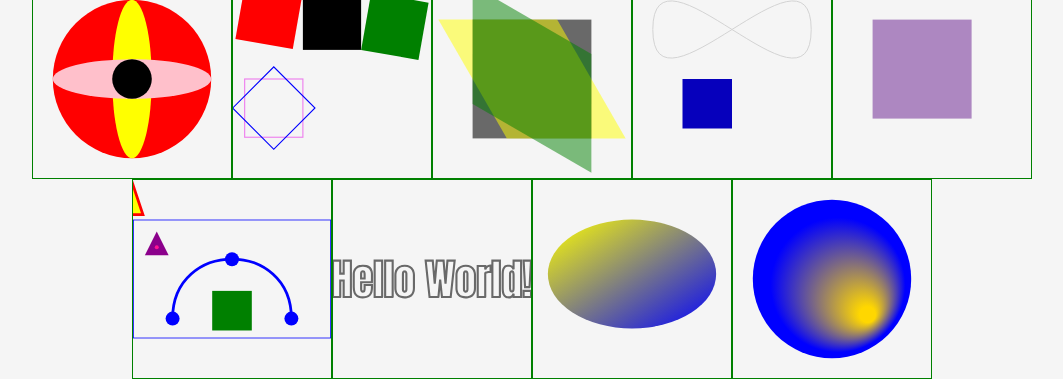
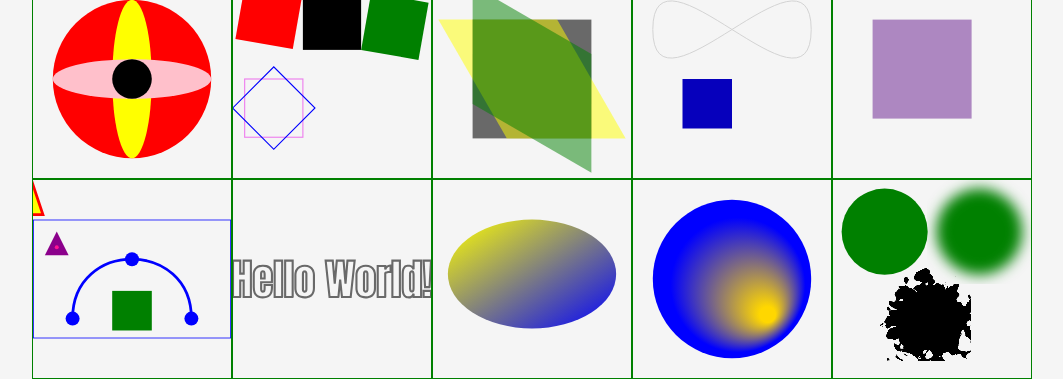
Before and after one commit to Michal-Radomski/Graphic-Design-Courses, a plain HTML site: page 01 SVG/02/index.html in a window 1280 px wide. Shown: the part 821-1200 px from the top of the page, without its empty margins (108-1171 px from the left). Drawn offline with nearby package versions, Linux system fonts and the light colour scheme.

Commit message:
SVG course - commit 27

```diff
--- a/01 SVG/02/index.html
+++ b/01 SVG/02/index.html
@@ -193,6 +193,10 @@
         <div class="div-img">
           <img src="./svg/svg21.svg" width="100%" height="100%" />
         </div>
+
+        <div class="div-img">
+          <img src="./svg/svg22.svg" width="100%" height="100%" />
+        </div>
       </div>
     </div>
   </body>
```
Also changed, not shown: 01 SVG/02/svg/svg22.svg (added).
